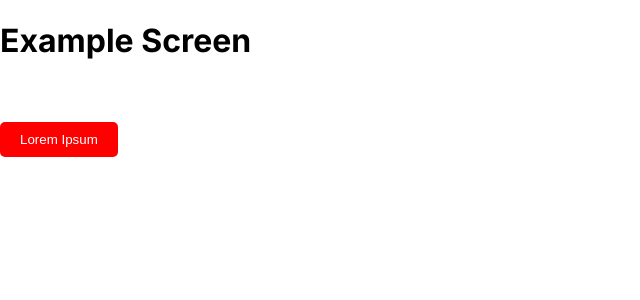
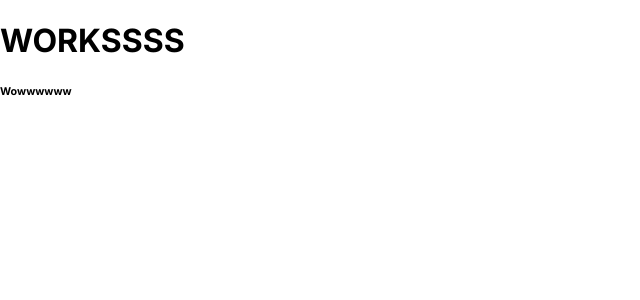
Before and after one commit to Joseafs/boilerplate-next-styled-2024, a Next.js app: page /example in a window 1280 px wide. Shown: the top 300 px of the page, without its empty margins (0-640 px from the left). Built offline with nearby package versions, Linux system fonts and the light colour scheme.

Commit message:
Test vercel v2

```diff
--- a/src/app/example/page.tsx
+++ b/src/app/example/page.tsx
@@ -1,5 +1,10 @@
-import { ExampleScreen } from '~/screens/Example';
-
 export default function Example() {
-  return <ExampleScreen />;
+  return (
+    <main>
+      <div>
+        <h1>WORKSSSS</h1>
+        <h6>Wowwwwww</h6>
+      </div>
+    </main>
+  );
 }
--- a/src/screens/example/index.tsx
+++ b/src/screens/example/index.tsx
@@ -1,3 +1,5 @@
+'use client';
+
 import { FC } from 'react';
 
 import { Button } from '~/components/Button';
```
Also changed, not shown: src/screens/NotFound/index.tsx (+5 -3 lines).
